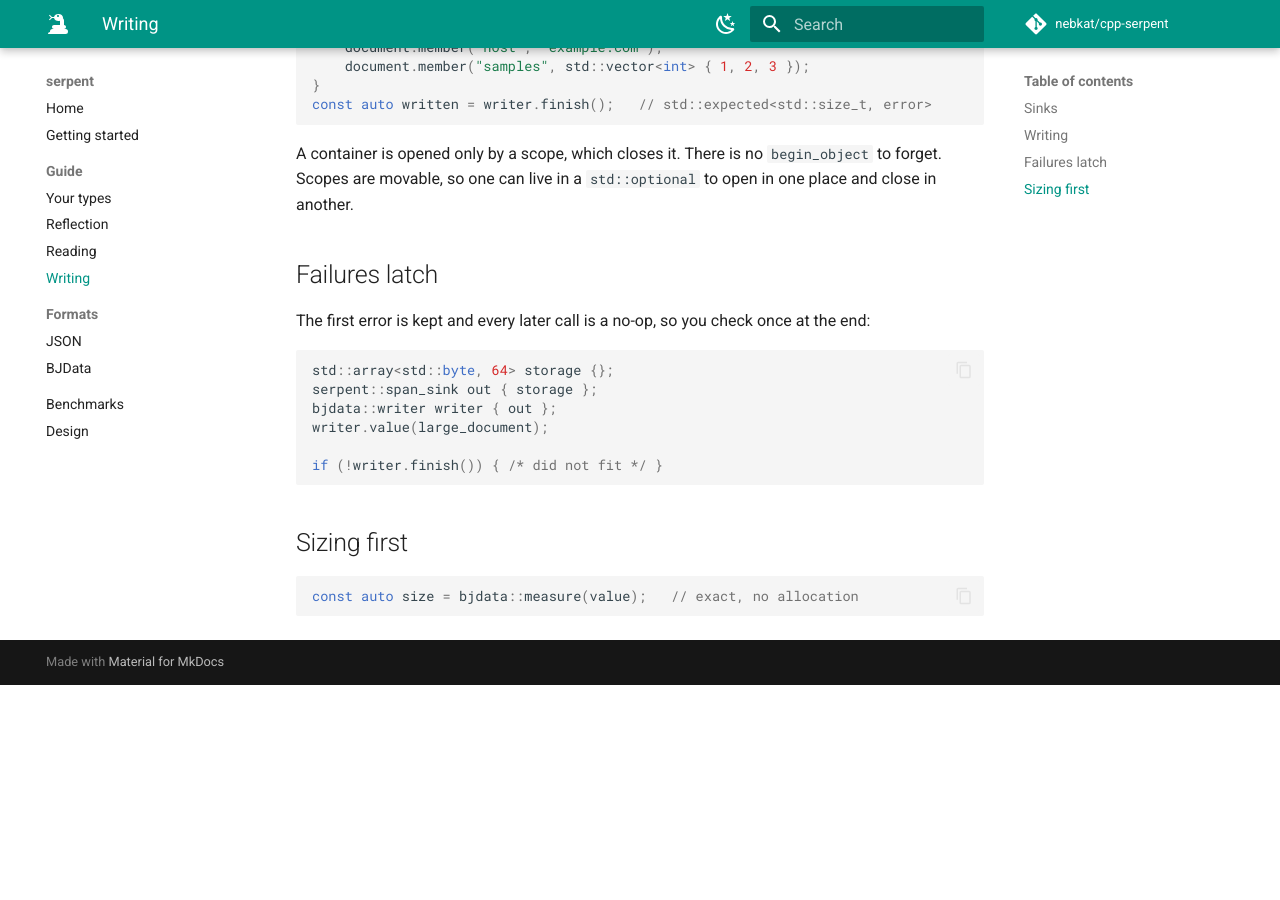
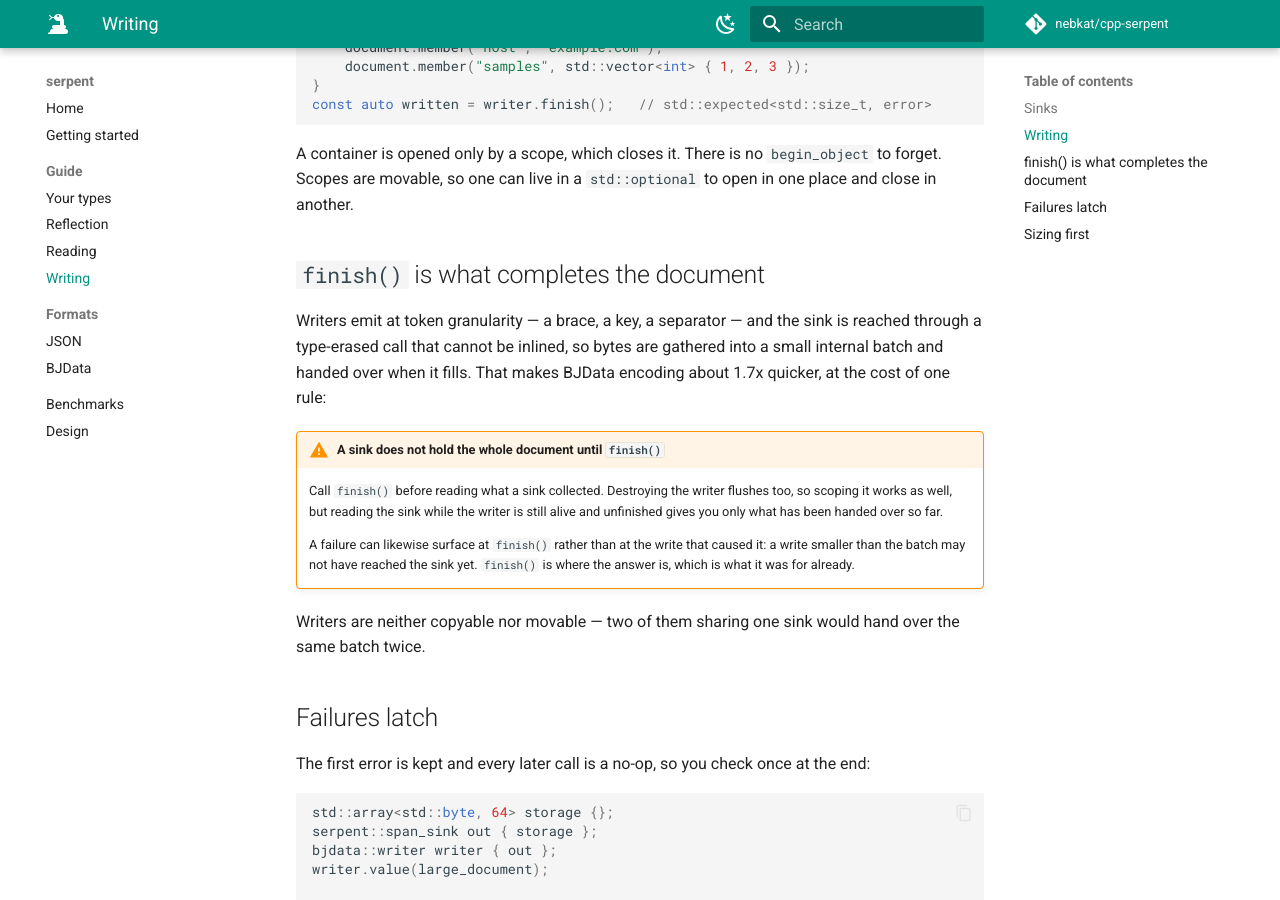
Before and after one commit to nebkat/cpp-serpent, an MkDocs documentation site: the page built from docs/writing.md, in a window 1280 px wide and 900 px high, scrolled down 850 px. Built offline with MkDocs 1.6.1 and Material for MkDocs 9.7.7, drawn with Linux system fonts in a browser that asks for light colours; comment, search, counter and statistics services are not loaded; before the commit the page ends 1535 px from its top, so only the background shows below that.

Commit message:
perf(emitter): Batch emitted bytes before handing them to the sink
Writers emit at token granularity - a brace, a key, a separator - averaging three
bytes per call, and the sink is reached through a function pointer, so the copy
behind it is never inlined. Measured, a three-byte append costs about 2ns that way
against 0.36ns inlined, and more than half of BJData encoding was that plumbing
rather than the encoding.

Gathering into a 256-byte batch takes BJData encode from 1064us to 610us for ten
thousand records, and JSON from 3365us to 2710us. Writes larger than the batch go
straight through, so a big string still costs one call.

This changes when a sink holds the document. It has everything after finish(), or
after the writer is destroyed, rather than after each write; a failure can surface
at finish() rather than at the write that caused it, which is where the check was
meant to be anyway. measure() was reading its counting sink without finishing and
is fixed. Writers are no longer copyable, since two sharing a sink would hand over
the same batch twice, and deleting the copy removes the implicit move with it.

```diff
--- a/docs/writing.md
+++ b/docs/writing.md
@@ -37,6 +37,26 @@ A container is opened only by a scope, which closes it. There is no `begin_objec
 Scopes are movable, so one can live in a `std::optional` to open in one place and close in
 another.
 
+## `finish()` is what completes the document
+
+Writers emit at token granularity — a brace, a key, a separator — and the sink is reached
+through a type-erased call that cannot be inlined, so bytes are gathered into a small internal
+batch and handed over when it fills. That makes BJData encoding about 1.7x quicker, at the
+cost of one rule:
+
+!!! warning "A sink does not hold the whole document until `finish()`"
+
+    Call `finish()` before reading what a sink collected. Destroying the writer flushes too, so
+    scoping it works as well, but reading the sink while the writer is still alive and
+    unfinished gives you only what has been handed over so far.
+
+    A failure can likewise surface at `finish()` rather than at the write that caused it: a
+    write smaller than the batch may not have reached the sink yet. `finish()` is where the
+    answer is, which is what it was for already.
+
+Writers are neither copyable nor movable — two of them sharing one sink would hand over the
+same batch twice.
+
 ## Failures latch
 
 The first error is kept and every later call is a no-op, so you check once at the end:
```
Also changed, not shown: 3 other files.
